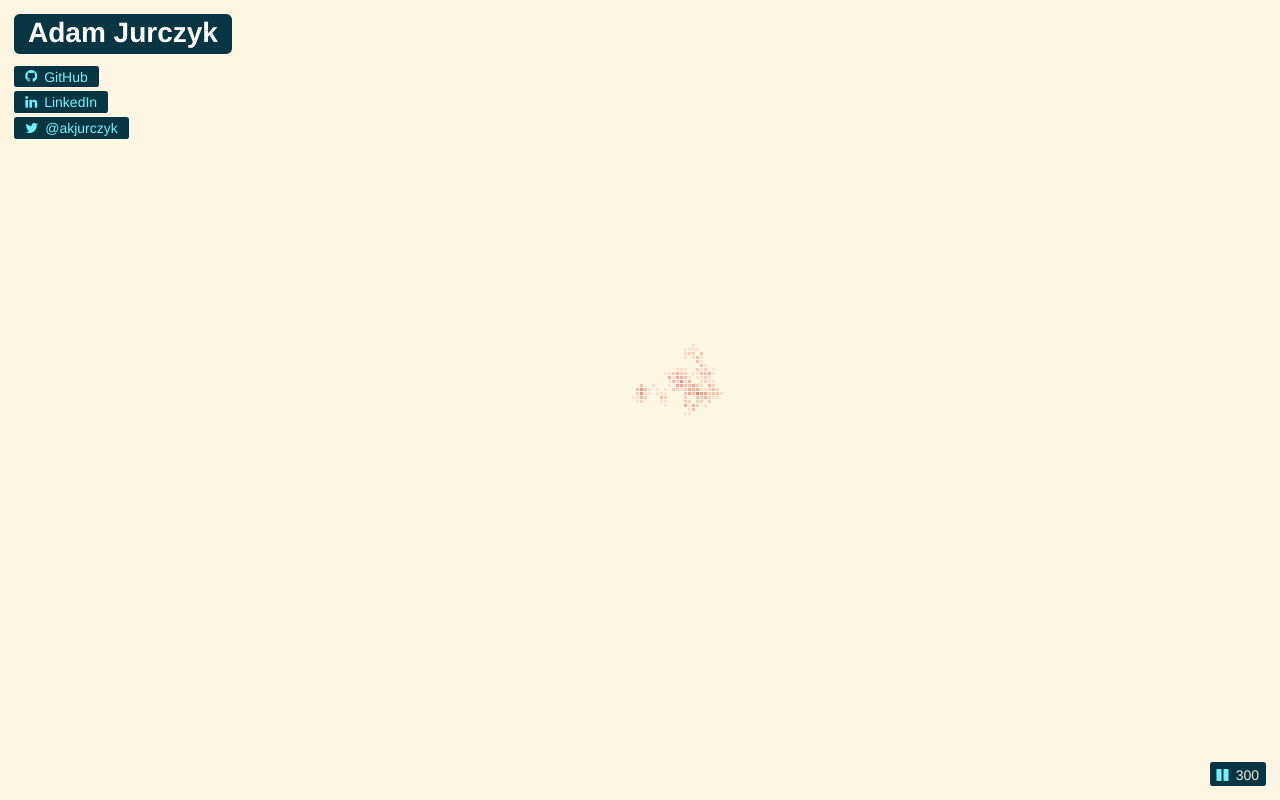
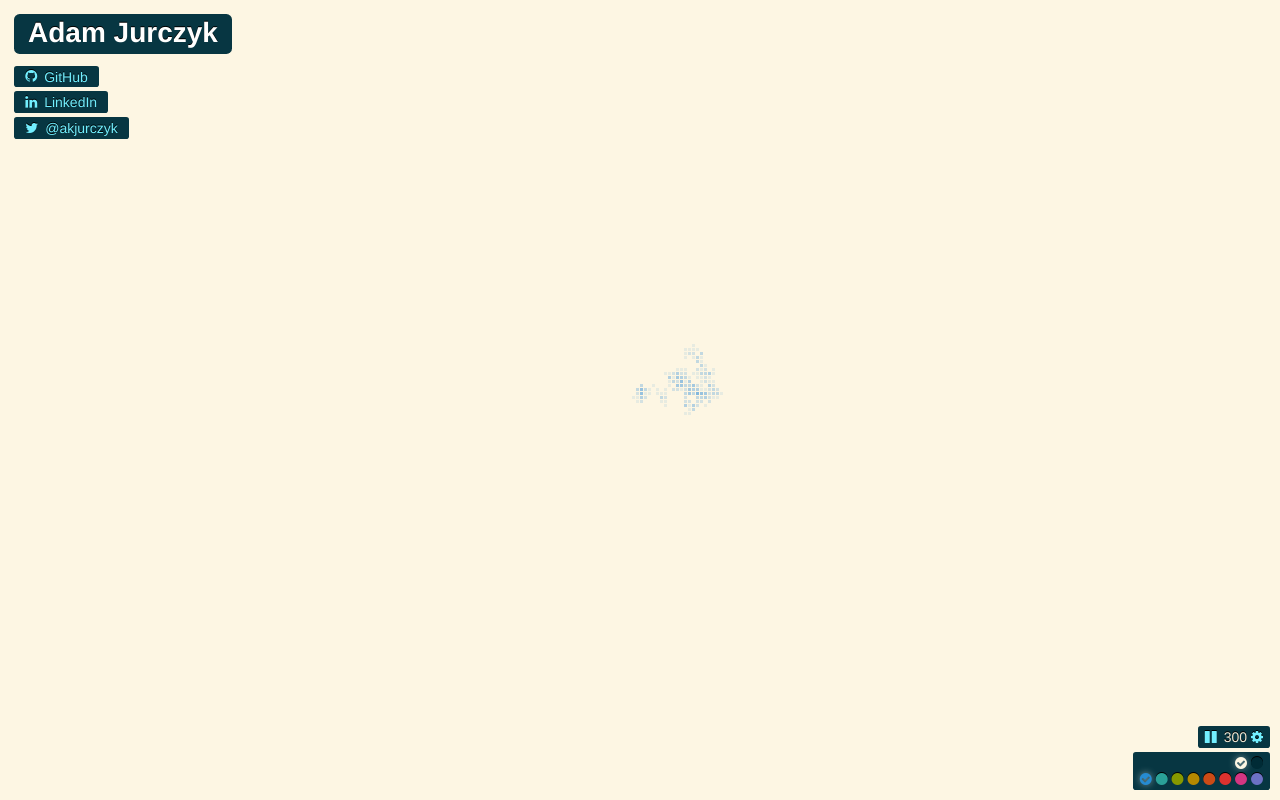
Before and after one commit to ajur/ajur.github.io, a plain HTML site: page index.html in a window 1280 px wide. Drawn offline with Linux system fonts and the light colour scheme.

Commit message:
partial state for v1

```diff
--- a/index.html
+++ b/index.html
@@ -3,28 +3,45 @@
 <head>
     <meta charset="UTF-8">
     <title>Adam Jurczyk</title>
-    <link href="//netdna.bootstrapcdn.com/font-awesome/4.0.3/css/font-awesome.css" rel="stylesheet">
+    <link href="http://netdna.bootstrapcdn.com/font-awesome/4.0.3/css/font-awesome.css" rel="stylesheet">
     <link rel="stylesheet" href="styles.css">
 </head>
 <body>
     <canvas id="bkg"></canvas>
     <div id="content">
-        <h1>Adam Jurczyk</h1>
+        <h1 class="box">Adam Jurczyk</h1>
         <ul class="social">
-            <li><a href="https://github.com/ajur">
+            <li><a href="https://github.com/ajur" class="box">
                 <i class="fa fa-github"></i>GitHub</a>
             </li>
-            <li><a href="http://www.linkedin.com/pub/adam-jurczyk/5a/15b/955">
+            <li><a href="http://www.linkedin.com/pub/adam-jurczyk/5a/15b/955" class="box">
                 <i class="fa fa-linkedin"></i>LinkedIn</a>
             </li>
-            <li><a href="https://twitter.com/akjurczyk">
+            <li><a href="https://twitter.com/akjurczyk" class="box">
                 <i class="fa fa-twitter"></i>@akjurczyk</a>
             </li>
         </ul>
     </div>
-    <div id="controls">
-        <i class="action fa fa-pause"></i>
+    <div id="controls" class="box">
+        <i class="action playpause fa fa-pause"></i>
         <span id="counter">0</span>
+        <i class="action fa fa-gear"></i>
+    </div>
+    <div id="settings" class="box">
+        <div class="color">
+            <input id="bg-color-light" type="radio" name="bg-color" value="fdf6e3" checked><label for="bg-color-light"><i class="fa fa-circle"></i><i class="fa fa-check-circle"></i></label>
+            <input id="bg-color-dark" type="radio" name="bg-color" value="002b36"><label for="bg-color-dark"><i class="fa fa-circle"></i><i class="fa fa-check-circle"></i></label>
+        </div>
+        <div class="color">
+            <input id="fg-color-blue" type="radio" name="fg-color" value="268bd2" checked><label for="fg-color-blue"><i class="fa fa-circle"></i><i class="fa fa-check-circle"></i></label>
+            <input id="fg-color-cyan" type="radio" name="fg-color" value="2aa198"><label for="fg-color-cyan"><i class="fa fa-circle"></i><i class="fa fa-check-circle"></i></label>
+            <input id="fg-color-green" type="radio" name="fg-color" value="859900"><label for="fg-color-green"><i class="fa fa-circle"></i><i class="fa fa-check-circle"></i></label>
+            <input id="fg-color-yellow" type="radio" name="fg-color" value="b58900"><label for="fg-color-yellow"><i class="fa fa-circle"></i><i class="fa fa-check-circle"></i></label>
+            <input id="fg-color-orange" type="radio" name="fg-color" value="cb4b16"><label for="fg-color-orange"><i class="fa fa-circle"></i><i class="fa fa-check-circle"></i></label>
+            <input id="fg-color-red" type="radio" name="fg-color" value="dc322f"><label for="fg-color-red"><i class="fa fa-circle"></i><i class="fa fa-check-circle"></i></label>
+            <input id="fg-color-magenta" type="radio" name="fg-color" value="d33682"><label for="fg-color-magenta"><i class="fa fa-circle"></i><i class="fa fa-check-circle"></i></label>
+            <input id="fg-color-violet" type="radio" name="fg-color" value="6c71c4"><label for="fg-color-violet"><i class="fa fa-circle"></i><i class="fa fa-check-circle"></i></label>
+        </div>
     </div>
     <script src="main.js"></script>
 </body>
--- a/main.js
+++ b/main.js
@@ -2,7 +2,6 @@
 // autor: Adam Jurczyk
 
 var bkg = document.getElementById('bkg');
-var controls = document.getElementById('controls');
 var counter = document.getElementById('counter');
 
 var ctx = bkg.getContext('2d');
@@ -12,7 +11,8 @@ var RECT_FILL_SIZE = 3;
 
 var fullWidth, fullHeight,
     cols, rows,
-    walker, isWalking = true;
+    walker, isWalking = true,
+    fillStyle = '#268bd2';
 
 var randDir = function(){
     return Math.floor(Math.random()*3-1);
@@ -49,12 +49,16 @@ var init = function(evt){
     cols = Math.round(fullWidth/RECT_SIZE);
     rows = Math.round(fullHeight/RECT_SIZE);
     ctx.globalAlpha = 0.1;
-    ctx.fillStyle = '#dc322f';
+    ctx.fillStyle = fillStyle;
     walker = new Walker();
 };
 window.addEventListener('resize', init);
 
-var playpause = controls.getElementsByClassName('fa')[0];
+
+var controls = document.getElementById('controls');
+var settings = document.getElementById('settings');
+
+var playpause = controls.getElementsByClassName('playpause')[0];
 playpause.addEventListener('click', function(evt){
     if(isWalking){
         playpause.classList.remove('fa-pause');
@@ -66,6 +70,25 @@ playpause.addEventListener('click', function(evt){
     }
     isWalking = !isWalking;
 });
+var gear = controls.getElementsByClassName('fa-gear')[0];
+gear.addEventListener('click', function(evt){
+    var ss = settings.style;
+    var visible = ss.visibility = 'visible';
+    ss.visibility = (visible ? '' : 'visible');
+});
+
+var fgColorRadios = settings.querySelectorAll('input[name="fg-color"]');
+Array.prototype.forEach.call(fgColorRadios, function(radio){
+    radio.addEventListener('change', function(e){
+        ctx.fillStyle = fillStyle = '#'+e.target.value;
+    });
+});
+var bgColorRadios = settings.querySelectorAll('input[name="bg-color"]');
+Array.prototype.forEach.call(bgColorRadios, function(radio){
+    radio.addEventListener('change', function(e){
+        bkg.style.backgroundColor = '#'+e.target.value;
+    });
+});
 
 
 init();
--- a/styles.css
+++ b/styles.css
@@ -4,15 +4,23 @@ html, body {
     height: 100%;
     margin: 0;
     padding: 0;
-    background-color: #fdf6e3;
     color: #002B36;
     font-size: 14px;
     font-family:proxima-nova,"Helvetica Neue",Helvetica,Arial,sans-serif;
 }
 
+.box {
+    background-color: #073642;
+    color: #eee8d5;
+    text-shadow: 0px -1px #000;
+    border-radius: 0.2em;
+    padding: 0.2em 0.5em;
+}
+
 a, a:link, a:active, a:visited, .action {
     color: #72efff;
     text-decoration: none;
+    cursor: pointer;
 }
 a:link:hover {
     text-decoration: underline;
@@ -24,11 +32,9 @@ a:link:hover {
     left: 1em;
 }
 #content h1 {
-    background-color: #073642;
     color: #fff;
     margin: 0 0 0.5em;
     padding: 0.1em 0.5em 0.2em;
-    border-radius: 0.2em;
 }
 #content .social {
     list-style: none;
@@ -36,12 +42,10 @@ a:link:hover {
     padding: 0;
 }
 #content .social li {
-    margin: 0 0 0.7em;
+    margin: 0.7em 0;
 }
 #content .social li a {
-    background-color: #073642;
     padding: 0.2em 0.8em;
-    border-radius: 0.2em;
 }
 #content .social li .fa {
     margin-right: 0.5em;
@@ -55,18 +59,48 @@ a:link:hover {
     display: block;
     margin: 0;
     padding: 0;
+    background-color: #fdf6e3;
 }
+
 
 #controls {
     position: fixed;
-    right: 1em;
-    bottom: 1em;
-    background-color: #073642;
-    color: #eee8d5;
-    padding: 0.3em 0.5em 0.25em;
-    border-radius: 0.2em;
+    right: 10px;
+    bottom: 52px;
 }
 
 #counter {
     margin-left: 0.2em;
 }
+
+#settings {
+    position: fixed;
+    right: 10px;
+    bottom: 10px;
+    text-align: right;
+/*    visibility: hidden;*/
+}
+#settings .color: {
+    padding: 0.2em;
+}
+#settings .color input {
+    display: none;
+}
+#settings .color label {
+    text-shadow: 0 -1px #000;
+    cursor: pointer;
+}
+#settings .color label .fa-check-circle { display: none; text-shadow: 0 0 0.5em rgba(255,255,255,0.5); }
+#settings .color input:checked + label .fa-check-circle { display: inline; }
+#settings .color input:checked + label .fa-circle { display: none; }
+#settings .color label[for$="blue"] { color: #268bd2; }
+#settings .color label[for$="cyan"] { color: #2aa198; }
+#settings .color label[for$="green"] { color: #859900; }
+#settings .color label[for$="yellow"] { color: #b58900; }
+#settings .color label[for$="orange"] { color: #cb4b16; }
+#settings .color label[for$="red"] { color: #dc322f; }
+#settings .color label[for$="magenta"] { color: #d33682; }
+#settings .color label[for$="violet"] { color: #6c71c4; }
+
+#settings .color label[for$="light"] { color: #fdf6e3; }
+#settings .color label[for$="dark"] { color: #002b36; }
```
